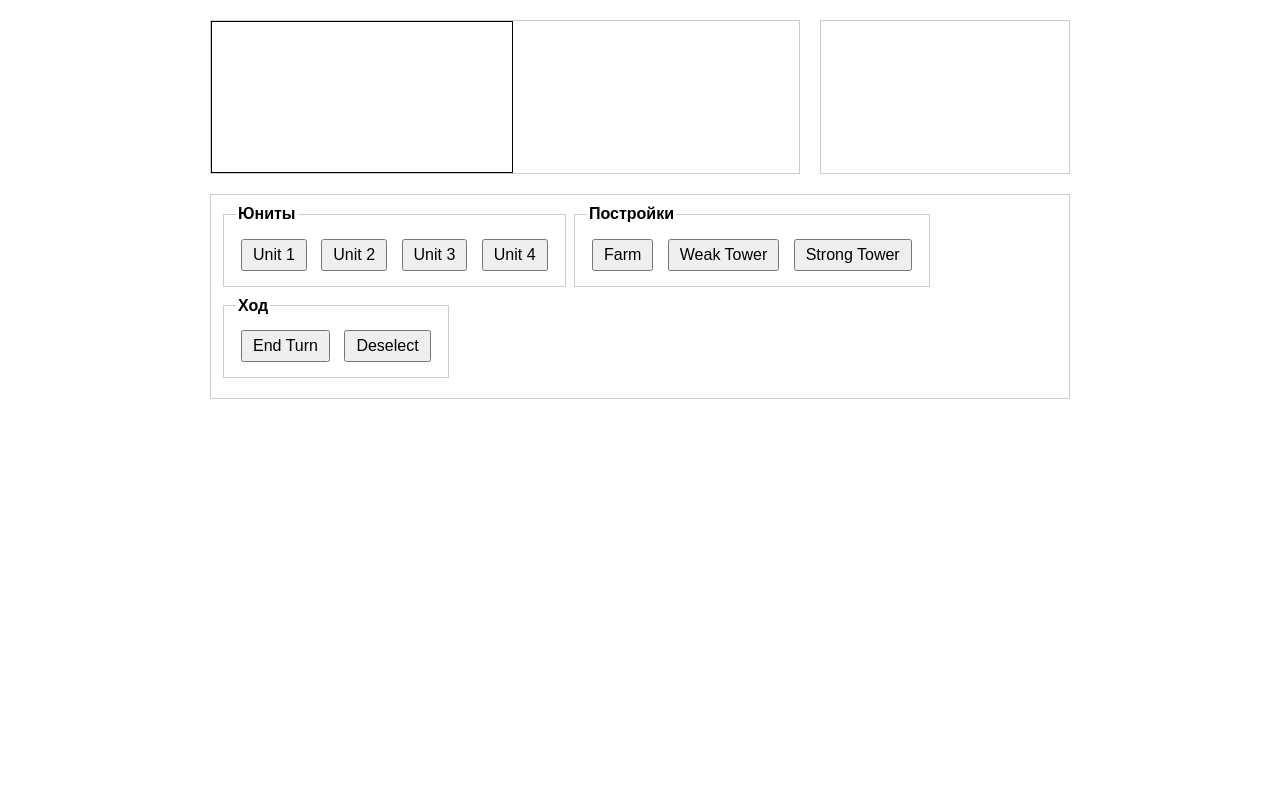
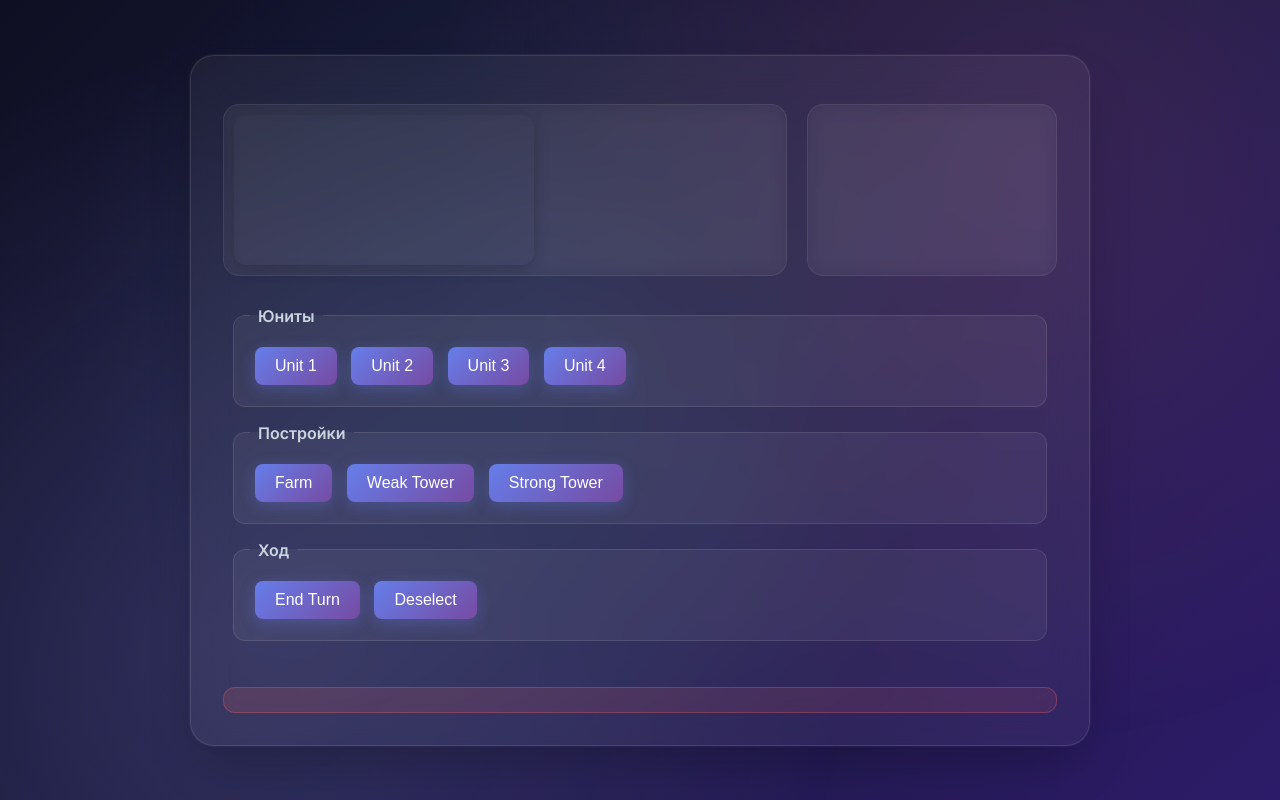
Before and after one commit to Denis4r1/Antiyoy-ai-bot, a Python web app: template web/templates/gamepage.html in a window 1280 px wide. Run offline with Jinja, Linux system fonts and the light colour scheme; the template is opened without the code that fills it, so the values that code supplies are empty; a map, chart or similar area stays blank.

Commit message:
add gamepage style

```diff
--- a/web/templates/gamepage.html
+++ b/web/templates/gamepage.html
@@ -6,41 +6,86 @@
     <title>Hexagonal grid game</title>
     <meta name="viewport" content="width=device-width, initial-scale=1.0">
     <style>
-        html,
-        body {
+        @import url('https://fonts.googleapis.com/css2?family=Inter:wght@300;400;500;600;700&display=swap');
+
+        * {
             margin: 0;
             padding: 0;
-            font-family: Arial, sans-serif;
+            box-sizing: border-box;
+        }
+
+        body {
+            background: linear-gradient(135deg, #0f0f23 0%, #1a1a3e 50%, #2d1b69 100%);
+            color: #e2e8f0;
+            font-family: 'Inter', sans-serif;
+            min-height: 100vh;
+            position: relative;
+            overflow-x: hidden;
+            display: flex;
+            justify-content: center;
+            align-items: center;
+        }
+
+        body::before {
+            content: '';
+            position: absolute;
+            top: 0;
+            left: 0;
+            right: 0;
+            bottom: 0;
+            background:
+                radial-gradient(circle at 20% 80%, rgba(120, 119, 198, 0.3) 0%, transparent 50%),
+                radial-gradient(circle at 80% 20%, rgba(255, 119, 198, 0.15) 0%, transparent 50%),
+                radial-gradient(circle at 40% 40%, rgba(120, 219, 255, 0.1) 0%, transparent 50%);
+            animation: backgroundShift 20s ease-in-out infinite;
+        }
+
+        @keyframes backgroundShift {
+
+            0%,
+            100% {
+                opacity: 1;
+            }
+
+            50% {
+                opacity: 0.8;
+            }
         }
 
         #game {
-            box-sizing: border-box;
             width: 100%;
             max-width: 900px;
-            /* чтобы на супершироких экранах не растягивалось */
-
             margin: 0 auto;
-            padding: 20px;
+            padding: 32px;
+            background: rgba(255, 255, 255, 0.05);
+            backdrop-filter: blur(20px);
+            border: 1px solid rgba(255, 255, 255, 0.1);
+            border-radius: 24px;
+            box-shadow: 0 25px 50px -12px rgba(0, 0, 0, 0.25), 0 0 0 1px rgba(255, 255, 255, 0.05);
+            animation: slideIn 0.8s ease-out;
         }
 
-        /*
-      Grid-контейнер, в котором три основные области:
-      1) canvas
-      2) controls
-      3) territory
-    */
+        @keyframes slideIn {
+            from {
+                opacity: 0;
+                transform: translateY(30px);
+            }
+
+            to {
+                opacity: 1;
+                transform: translateY(0);
+            }
+        }
+
         .grid-container {
             display: grid;
             gap: 20px;
-            /* расстояние между ячейками */
         }
 
         @media (max-width: 600px) {
             .grid-container {
-                /* Одна колонка, три строки */
                 grid-template-columns: 1fr;
                 grid-template-rows: auto auto auto;
-                /* Имена областей (area) по порядку */
                 grid-template-areas:
                     "canvas"
                     "controls"
@@ -48,104 +93,130 @@
             }
         }
 
-        /* --- На больших экранах (шире 600px) --- */
         @media (min-width: 601px) {
             .grid-container {
-                /* Две колонки: первая растягивается, вторая ~ 250px */
                 grid-template-columns: 1fr 250px;
-                /* Две строки (первая — для canvas/territory, вторая — для controls) */
                 grid-template-rows: auto auto;
-                /* Объявляем расположение областей */
                 grid-template-areas:
                     "canvas territory"
                     "controls controls";
             }
         }
 
-        /* Привязываем каждый блок к своей grid-области */
         #gameCanvasContainer {
             grid-area: canvas;
-            border: 1px solid #ccc;
-            /* для наглядности */
+            background: rgba(255, 255, 255, 0.03);
+            backdrop-filter: blur(10px);
+            border: 1px solid rgba(255, 255, 255, 0.08);
+            border-radius: 16px;
+            padding: 10px;
+        }
+
+        canvas {
+            border: none;
+            max-width: 100%;
+            height: auto;
+            display: block;
+            border-radius: 12px;
+            box-shadow: 0 4px 15px rgba(0, 0, 0, 0.2);
         }
 
         #controls {
             grid-area: controls;
-            border: 1px solid #ccc;
-            /* для наглядности */
             padding: 10px;
-            box-sizing: border-box;
         }
 
         #territoryInfoContainer {
             grid-area: territory;
-            border: 1px solid #ccc;
-            /* для наглядности */
-            padding: 10px;
-            box-sizing: border-box;
-            min-width: 50px;
-            /* чтобы совсем не схлопывалось */
+            background: rgba(255, 255, 255, 0.03);
+            backdrop-filter: blur(10px);
+            border: 1px solid rgba(255, 255, 255, 0.08);
+            border-radius: 16px;
+            padding: 20px;
+            min-height: 100px;
         }
 
-        /* Стили для Canvas */
-        canvas {
-            border: 1px solid #000;
-            max-width: 100%;
-            /* позволяет сжиматься под размеры grid-ячейки */
-            height: auto;
-            /* сохраняем пропорции */
-            display: block;
+        fieldset.button-group {
+            background: rgba(255, 255, 255, 0.05);
+            border: 1px solid rgba(255, 255, 255, 0.1);
+            border-radius: 12px;
+            padding: 16px;
+            margin-bottom: 16px;
         }
 
-        /* Кнопки */
-        .button-group {
-            display: inline-block;
-            border: 1px solid #ccc;
-            margin-bottom: 10px;
-        }
-
-        .button-group legend {
-            font-weight: bold;
-            margin-bottom: 5px;
+        legend {
+            font-weight: 600;
+            color: #cbd5e0;
+            font-size: 1rem;
+            padding: 0 8px;
         }
 
         .button-group button {
+            padding: 10px 20px;
+            border: none;
+            border-radius: 8px;
+            font-size: 1rem;
+            font-weight: 500;
+            cursor: pointer;
+            transition: all 0.3s ease;
+            position: relative;
+            overflow: hidden;
+            background: linear-gradient(135deg, #667eea 0%, #764ba2 100%);
+            color: white;
+            box-shadow: 0 4px 15px rgba(102, 126, 234, 0.3);
+            margin: 5px;
             display: inline-block;
-            font-size: 16px;
-            margin: 5px;
-            padding: 5px 10px;
-            cursor: pointer;
+        }
+
+        button:hover {
+            transform: translateY(-2px);
+            box-shadow: 0 8px 25px rgba(102, 126, 234, 0.4);
+        }
+
+        button::before {
+            content: '';
+            position: absolute;
+            top: 0;
+            left: -100%;
+            width: 100%;
+            height: 100%;
+            background: linear-gradient(90deg, transparent, rgba(255, 255, 255, 0.2), transparent);
+            transition: left 0.5s;
+        }
+
+        button:hover::before {
+            left: 100%;
         }
 
         #status {
-            color: red;
-            margin-top: 10px;
+            margin-top: 20px;
+            padding: 12px 16px;
+            border-radius: 12px;
+            background: linear-gradient(135deg, rgba(245, 101, 101, 0.15) 0%, rgba(245, 101, 101, 0.1) 100%);
+            border: 1px solid rgba(245, 101, 101, 0.3);
+            color: #fc8181;
+            font-weight: 500;
+        }
+
+        #userNameDisplay,
+        #turnStatus {
+            font-size: 1.2rem;
+            font-weight: 600;
+            color: #cbd5e0;
+            margin-bottom: 16px;
         }
     </style>
 </head>
 
 <body>
     <div id="game">
-
-        <!-- Отображаем имя игрока, статус и т.д. -->
         <div id="userNameDisplay"></div>
         <div id="turnStatus"></div>
-
-        <!-- Grid-контейнер с тремя зонами:
-         1) Canvas
-         2) Controls
-         3) Territory
-        -->
         <div class="grid-container">
-
-            <!-- (1) Canvas -->
             <div id="gameCanvasContainer">
                 <canvas id="gameCanvas"></canvas>
             </div>
-
-            <!-- (2) Controls -->
             <div id="controls">
-                <!-- Группа: Юниты -->
                 <fieldset class="button-group">
                     <legend>Юниты</legend>
                     <button id="spawnUnit1Btn">Unit 1</button>
@@ -153,33 +224,24 @@
                     <button id="spawnUnit3Btn">Unit 3</button>
                     <button id="spawnUnit4Btn">Unit 4</button>
                 </fieldset>
-
-                <!-- Группа: Постройки -->
                 <fieldset class="button-group">
                     <legend>Постройки</legend>
                     <button id="buildFarmBtn">Farm</button>
                     <button id="buildWeakTowerBtn">Weak Tower</button>
                     <button id="buildStrongTowerBtn">Strong Tower</button>
                 </fieldset>
-
-                <!-- Группа: Ход -->
                 <fieldset class="button-group">
                     <legend>Ход</legend>
                     <button id="endTurnBtn">End Turn</button>
                     <button id="deselectBtn">Deselect</button>
                 </fieldset>
             </div>
-
-            <!-- (3) Territories -->
             <div id="territoryInfoContainer">
                 <div id="territoryInfo"></div>
             </div>
         </div>
-
-        <!-- Статус-блок (ошибки, уведомления) -->
         <div id="status"></div>
     </div>
-
     <script type="module" src="/static/js/compiled/gamepage.js"></script>
 </body>
 
```
